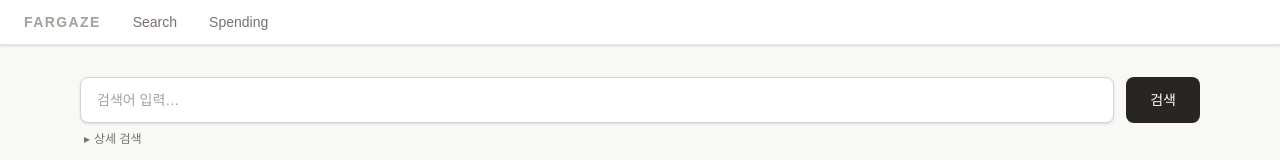
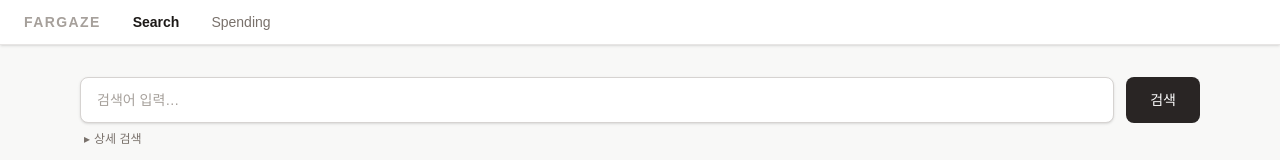
Before and after one commit to nullpitch-dev/fargaze-log, a Next.js app: page /search in a window 1280 px wide. Shown: the top 160 px of the page. Built offline with nearby package versions, Linux system fonts and the light colour scheme.

Commit message:
feat: Fix till #10

```diff
--- /dev/null
+++ b/src/app/NavBar.tsx
@@ -0,0 +1,27 @@
+'use client';
+
+import Link from 'next/link';
+import { usePathname } from 'next/navigation';
+
+export default function NavBar() {
+  const pathname = usePathname();
+
+  function navClass(path: string) {
+    const isActive = pathname.startsWith(path);
+    return `text-sm transition-colors ${
+      isActive
+        ? 'text-stone-900 dark:text-zinc-100 font-bold'
+        : 'text-stone-500 dark:text-zinc-400 hover:text-stone-900 dark:hover:text-zinc-100'
+    }`;
+  }
+
+  return (
+    <nav className="border-b border-stone-200 dark:border-zinc-800 bg-white dark:bg-zinc-950 px-6 py-3 flex items-center gap-8 shadow-sm dark:shadow-none">
+      <span className="text-sm font-semibold tracking-widest text-stone-400 dark:text-zinc-500 uppercase">
+        FarGaze
+      </span>
+      <Link href="/search" className={navClass('/search')}>Search</Link>
+      <Link href="/spending" className={navClass('/spending')}>Spending</Link>
+    </nav>
+  );
+}
--- a/src/app/layout.tsx
+++ b/src/app/layout.tsx
@@ -1,6 +1,8 @@
 import type { Metadata } from 'next';
 import { Geist, Geist_Mono } from 'next/font/google';
 import './globals.css';
+import NavBar from './NavBar';
+
 const geistSans = Geist({
   variable: '--font-geist-sans',
   subsets: ['latin'],
@@ -19,17 +21,7 @@ export default function RootLayout({
   return (
     <html lang="ko" className={`${geistSans.variable} ${geistMono.variable} h-full antialiased`}>
       <body className="min-h-full flex flex-col bg-stone-50 dark:bg-zinc-950 text-stone-900 dark:text-zinc-100">
-        <nav className="border-b border-stone-200 dark:border-zinc-800 bg-white dark:bg-zinc-950 px-6 py-3 flex items-center gap-8 shadow-sm dark:shadow-none">
-          <span className="text-sm font-semibold tracking-widest text-stone-400 dark:text-zinc-500 uppercase">
-            FarGaze
-          </span>
-          <a href="/search" className="text-sm text-stone-500 dark:text-zinc-400 hover:text-stone-900 dark:hover:text-zinc-100 transition-colors">
-            Search
-          </a>
-          <a href="/spending" className="text-sm text-stone-500 dark:text-zinc-400 hover:text-stone-900 dark:hover:text-zinc-100 transition-colors">
-            Spending
-          </a>
-        </nav>
+        <NavBar />
         <main className="flex-1 flex flex-col">
           {children}
         </main>
--- a/src/app/search/page.tsx
+++ b/src/app/search/page.tsx
@@ -142,10 +142,9 @@ function DetailRow({ label, value }: { label: string; value?: string | number |
 }
 
 function DetailSection({ title, children }: { title: string; children: React.ReactNode }) {
-  // Only render if at least one child is non-null
   return (
     <div className="mb-5">
-      <p className="text-xs text-stone-500 dark:text-zinc-300 uppercase tracking-widest mb-2">{title}</p>
+      <p className="text-xs text-stone-500 dark:text-zinc-300 uppercase tracking-widest mb-2 bg-stone-100 dark:bg-zinc-800 px-2 py-1 rounded -mx-2">{title}</p>
       {children}
     </div>
   );
@@ -164,12 +163,6 @@ function DetailPanel({ entry, onClose }: { entry: LogEntry; onClose: () => void
         {/* Header */}
         <div className="sticky top-0 bg-white dark:bg-zinc-900 border-b border-stone-200 dark:border-zinc-700 px-5 py-4 flex items-start justify-between gap-4">
           <div>
-            <p className="text-xs text-stone-500 dark:text-zinc-300 mb-1">
-              {s?.year && `${s.year}.${String(s.month).padStart(2,'0')}.${String(s.day).padStart(2,'0')}`}
-              {s?.weekday && ` (${s.weekday})`}
-              {!entry.allDay && s?.hour && ` · ${s.hour}${e?.hour ? ` → ${e.hour}` : ''}`}
-              {entry.allDay && ' · 하루 종일'}
-            </p>
             <p className="text-sm font-medium text-stone-800 dark:text-zinc-100">
               {entry.activity?.name ?? '—'}
             </p>
--- a/src/app/spending/page.tsx
+++ b/src/app/spending/page.tsx
@@ -510,8 +510,10 @@ function SortableDetailRow({
 export default function CostPage() {
   // Filters
   const today = new Date();
-  const defaultFrom = new Date(today.getFullYear(), today.getMonth() - 11, 1).toISOString().slice(0, 10);
-  const defaultTo = today.toISOString().slice(0, 10);
+  const yesterday = new Date(today);
+  yesterday.setDate(today.getDate() - 1);
+  const defaultFrom = new Date(today.getFullYear(), today.getMonth() - 6, 1).toISOString().slice(0, 10);
+  const defaultTo = yesterday.toISOString().slice(0, 10);
   const [dateFrom, setDateFrom] = useState(defaultFrom);
   const [dateTo, setDateTo] = useState(defaultTo);
   const [excludeCategories, setExcludeCategories] = useState<string[]>([]);
```
